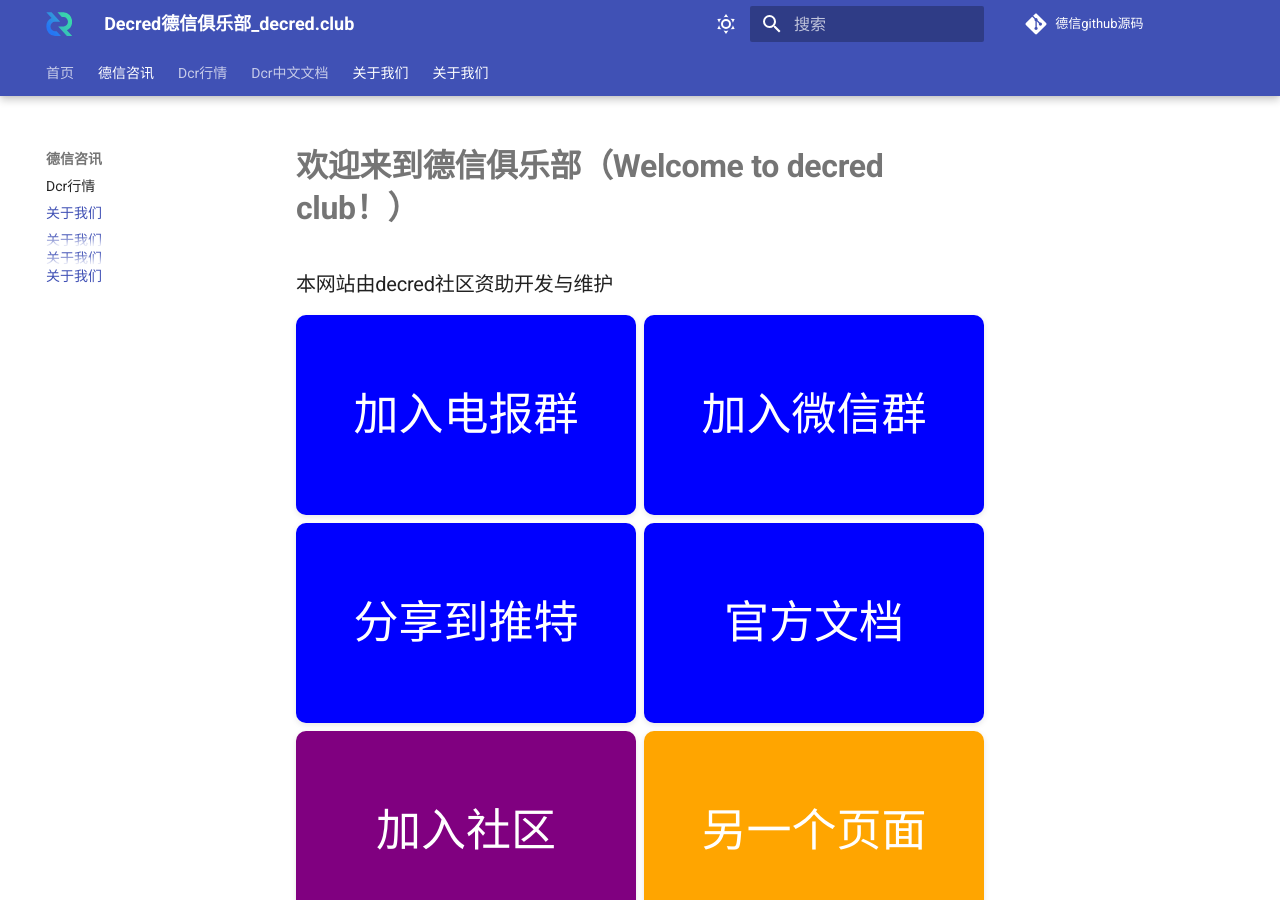
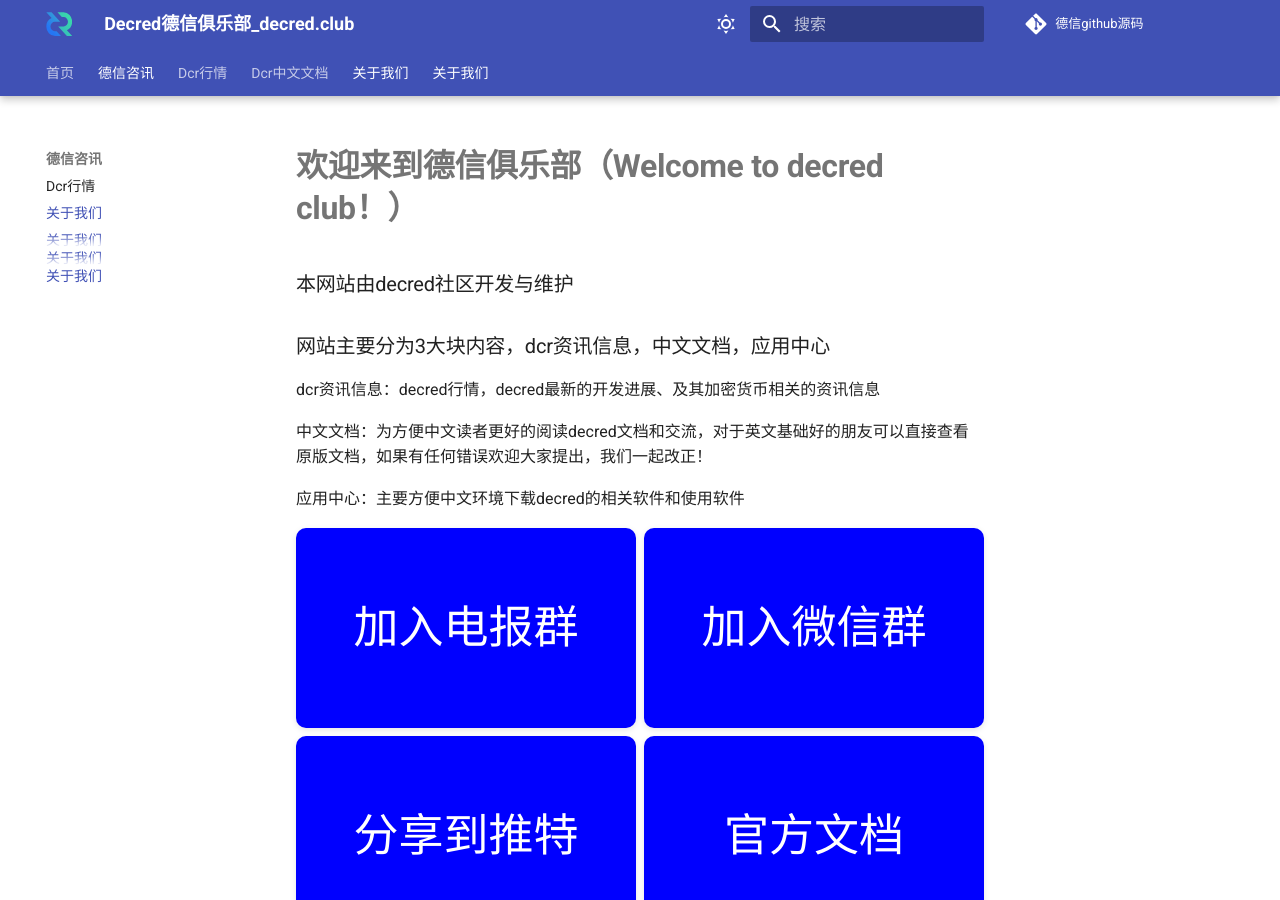
Before and after one commit to decredclub/decredclub, an MkDocs documentation site: the page built from docs/index.md, in a window 1280 px wide and 900 px high. Built offline with MkDocs 1.6.1 and Material for MkDocs 9.7.7, drawn with Linux system fonts in a browser that asks for light colours; comment, search, counter and statistics services are not loaded.

Commit message:
Update index.md

```diff
--- a/docs/index.md
+++ b/docs/index.md
@@ -3,8 +3,11 @@
 # **欢迎来到德信俱乐部（Welcome to decred club！）**
 
 
-<h3 class="txt2">本网站由decred社区资助开发与维护</h3>
-
+<h3 class="txt2">本网站由decred社区开发与维护</h3>
+<h3 class="txt2">网站主要分为3大块内容，dcr资讯信息，中文文档，应用中心</h3>
+<p class="txt2">dcr资讯信息：decred行情，decred最新的开发进展、及其加密货币相关的资讯信息</p>
+<p class="txt2">中文文档：为方便中文读者更好的阅读decred文档和交流，对于英文基础好的朋友可以直接查看原版文档，如果有任何错误欢迎大家提出，我们一起改正！</p>
+<p class="txt2">应用中心：主要方便中文环境下载decred的相关软件和使用软件</p>
 <!DOCTYPE html>
 <html>
 <head>
```
